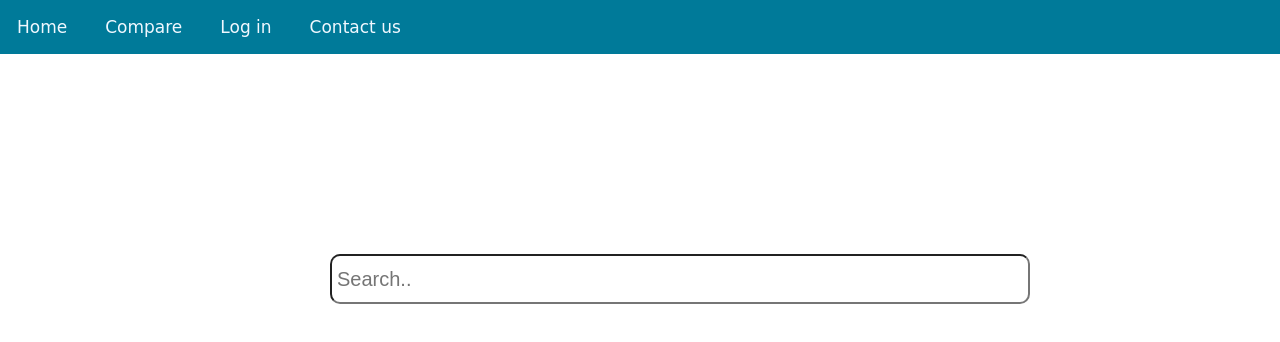
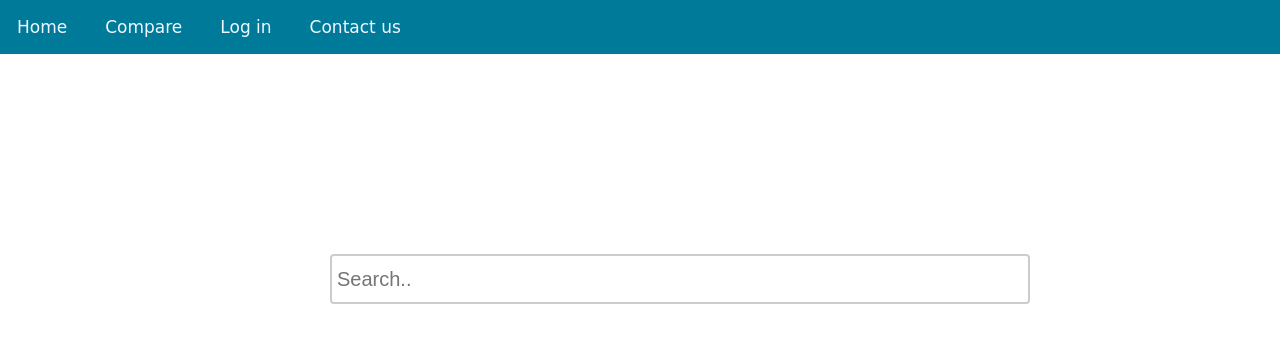
Before and after one commit to codewitcher/best_deals, a plain HTML site: page index.html in a window 1280 px wide. Drawn offline with Linux system fonts and the light colour scheme.

Commit message:
modified

```diff
--- a/style_sheet.css
+++ b/style_sheet.css
@@ -31,7 +31,7 @@ a.n{
 
 }
 #search{
-    box-shadow: 10;
+    text-shadow: 5px;
     margin: 0;
     padding: 5px;
     width: 700px;
@@ -39,11 +39,12 @@ a.n{
     position: relative;
     top: 200px;
     left: 330px;
-    border-radius: 10px;
+    border-radius: 4px;
+    border: 2px solid #ccc;
     background-color: white;
     font-size: 20px;
-    color:black;
-    background-color:white;
+    color:dimgrey;
+    transition: width 0.4s ease-in-out;
 }
 
 }
```
